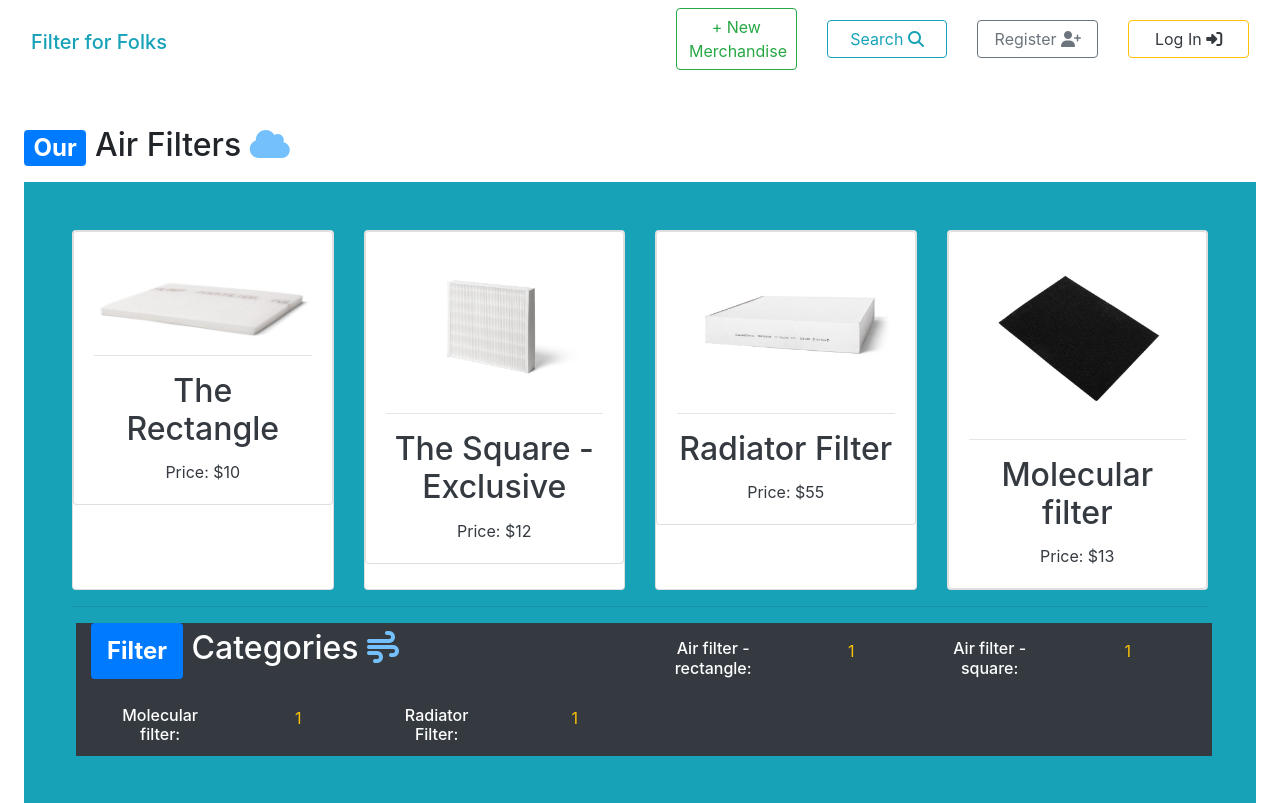
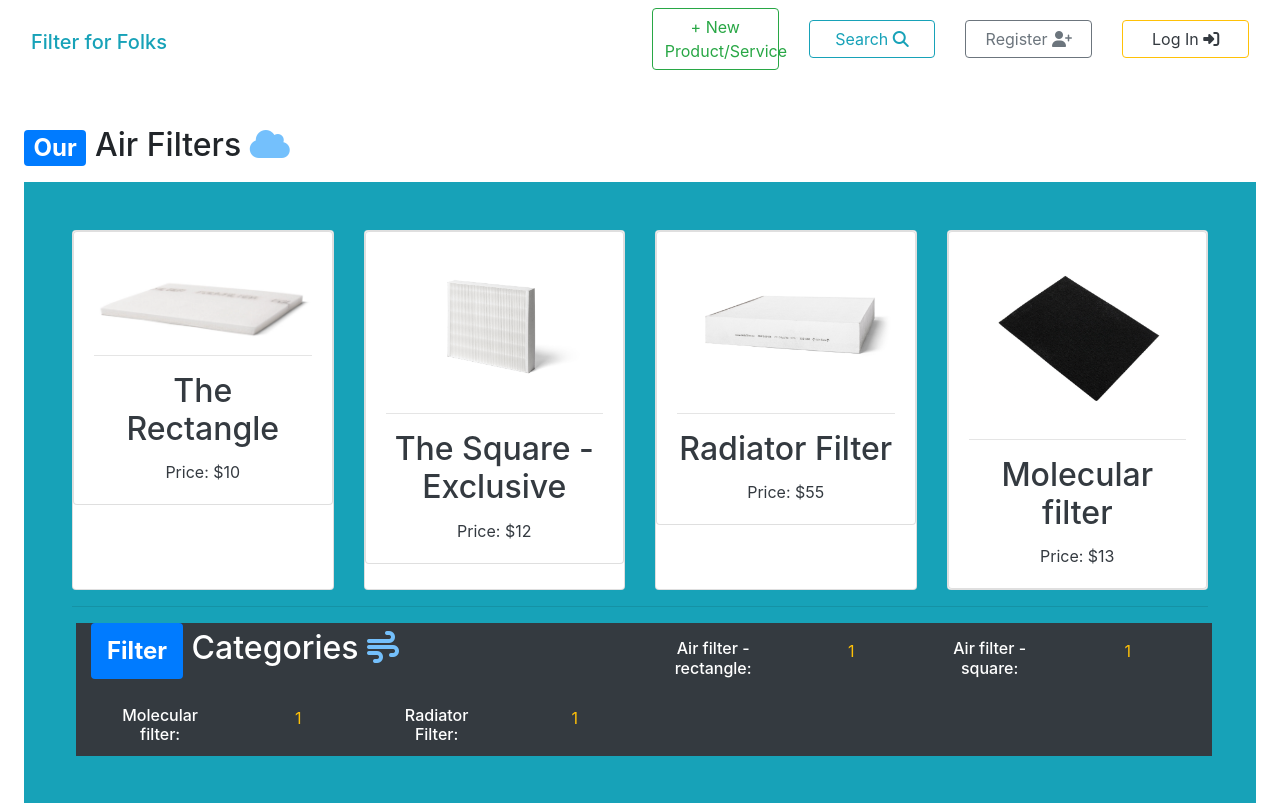
Before and after one commit to GustavFluur/filterfolk, a Django app: page / in a window 1280 px wide. Shown: the top 803 px of the page. Run offline with Django 3.2, Linux system fonts and the light colour scheme; data comes from the database, SQL or seed files in the repository; some libraries are stand-ins or nearby versions.

Commit message:
Added changes inte the base.hitml file

```diff
--- a/core/templates/core/base.html
+++ b/core/templates/core/base.html
@@ -19,7 +19,7 @@
                 <div class="row align-items-center">
                         <div class="col-6 col-sm-3">
                             <a href="#" class="btn btn-outline-success btn-block text-wrap">
-                                + New Merchandise
+                                + New Product/Service
                             </a>
                         </div>
                         <div class="col-6 col-sm-3">
```
